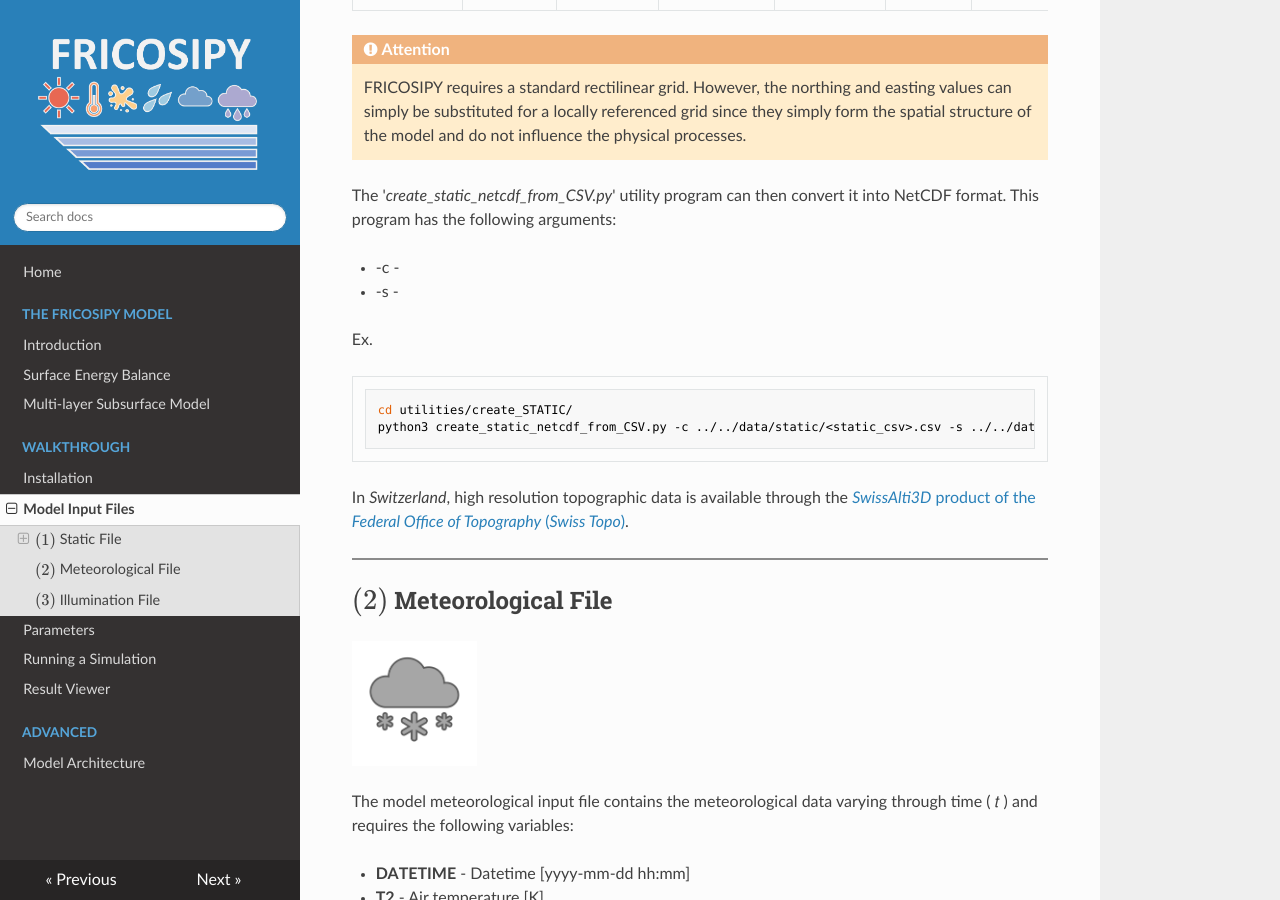
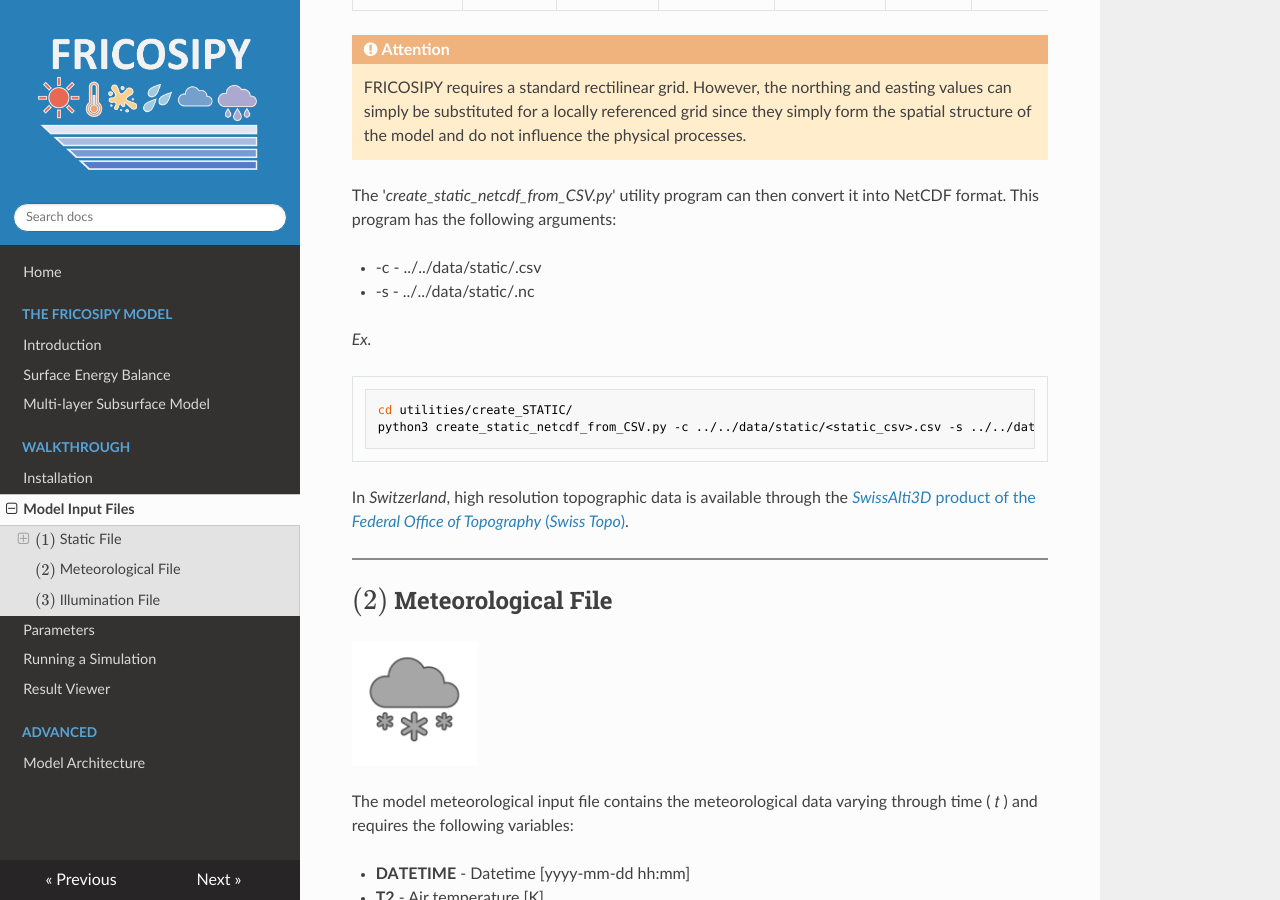
Before and after one commit to MarcusGastaldello/FRICOSIPY, an MkDocs documentation site: the page built from docs/model_input_files.md, in a window 1280 px wide and 900 px high, scrolled down 1366 px. Built offline with MkDocs 1.6.1, drawn with Linux system fonts in a browser that asks for light colours; nearby versions of some CDN libraries.

Commit message:
Update model_input_files.md

````diff
--- a/docs/model_input_files.md
+++ b/docs/model_input_files.md
@@ -56,11 +56,10 @@ An exemplar static CSV would have the following format:
 
 The '*create_static_netcdf_from_CSV.py*' utility program can then convert it into NetCDF format. This program has the following arguments:
 
-* -c -
-* -s -
+* -c - ../../data/static/<static_csv>.csv
+* -s - ../../data/static/<static_netcdf>.nc
 
-
-Ex.
+*Ex.*
 
 ```python
 cd utilities/create_STATIC/
````
